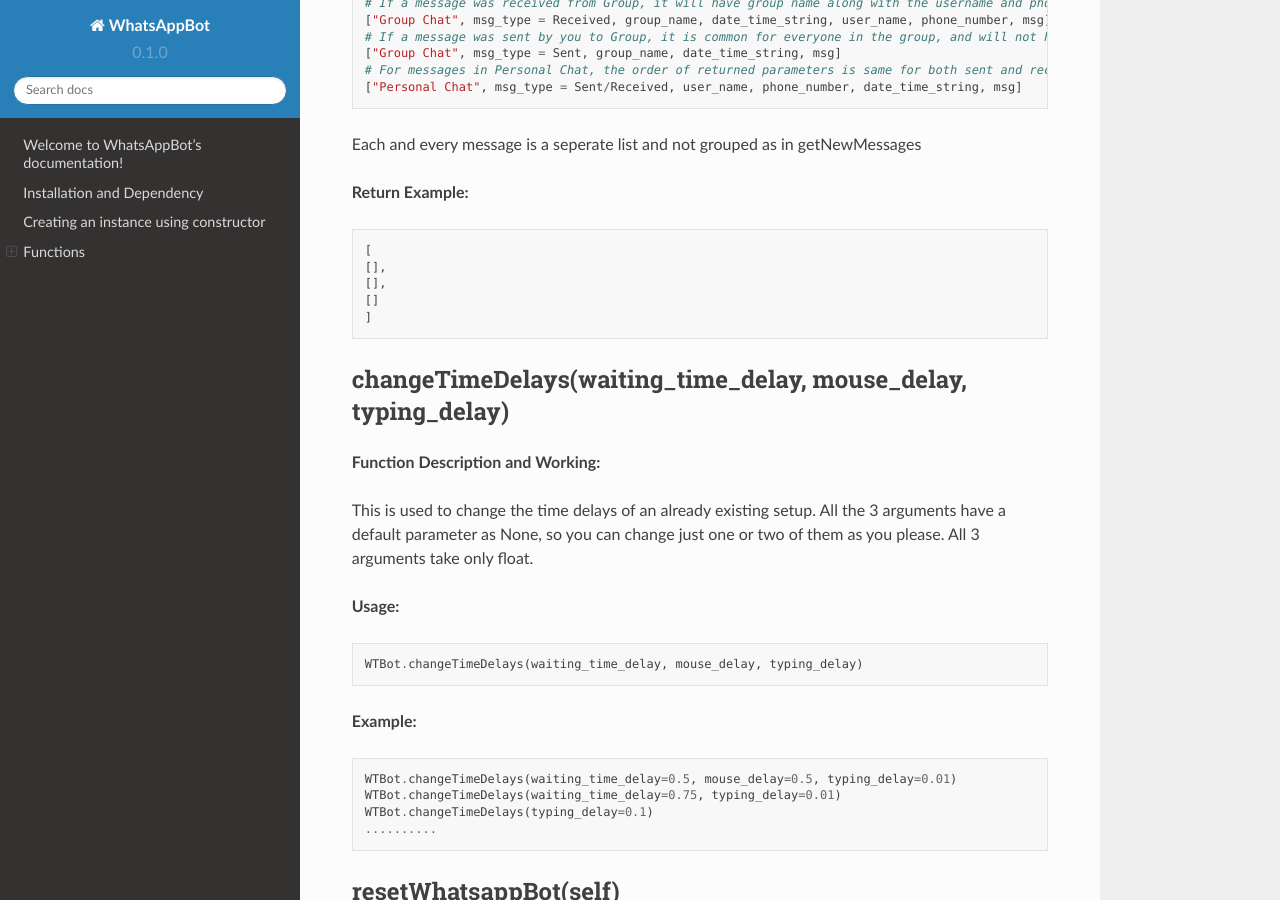
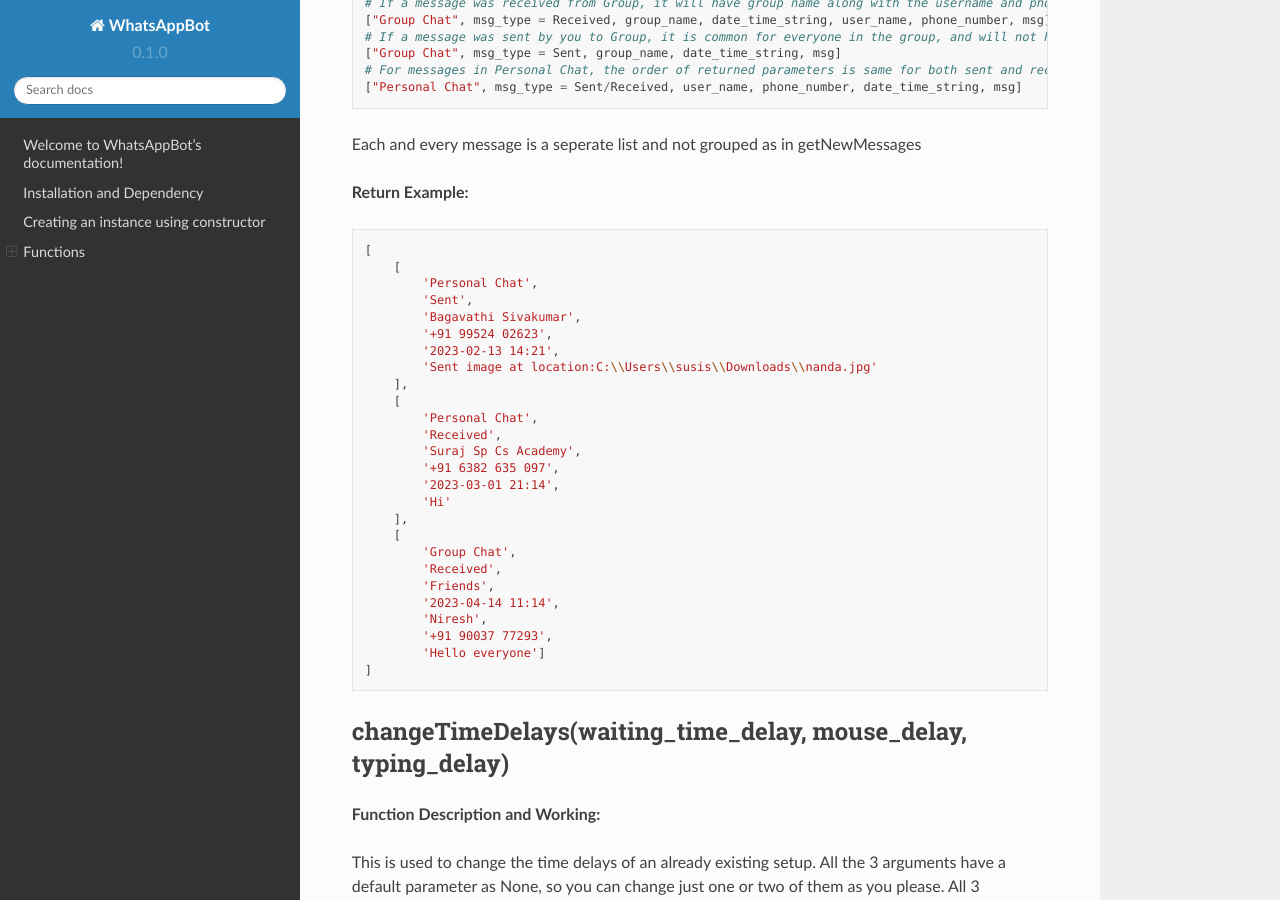
Before and after one commit to ArvindR07/WhatsAppBotDocs, a Sphinx documentation site: the page built from docs/source/index.rst, in a window 1280 px wide and 900 px high, scrolled down 9157 px. Built offline with Sphinx 7.4.7 and the Read the Docs theme 2.0.0, drawn with Linux system fonts in a browser that asks for light colours.

Commit message:
Update index.rst

```diff
--- a/docs/source/index.rst
+++ b/docs/source/index.rst
@@ -409,11 +409,32 @@
 
 .. code:: python
 
-   [
-   [],
-   [],
-   []
-   ]
+    [
+        [
+            'Personal Chat',
+            'Sent',
+            'Bagavathi Sivakumar',
+            '+91 99524 02623',
+            '2023-02-13 14:21',
+            'Sent image at location:C:\\Users\\susis\\Downloads\\nanda.jpg'
+        ],
+        [
+            'Personal Chat',
+            'Received',
+            'Suraj Sp Cs Academy',
+            '+91 6382 635 097',
+            '2023-03-01 21:14',
+            'Hi'
+        ],
+        [
+            'Group Chat',
+            'Received',
+            'Friends',
+            '2023-04-14 11:14',
+            'Niresh',
+            '+91 90037 77293',
+            'Hello everyone']
+    ]
 
 =============================
 changeTimeDelays(waiting_time_delay, mouse_delay, typing_delay)
```
